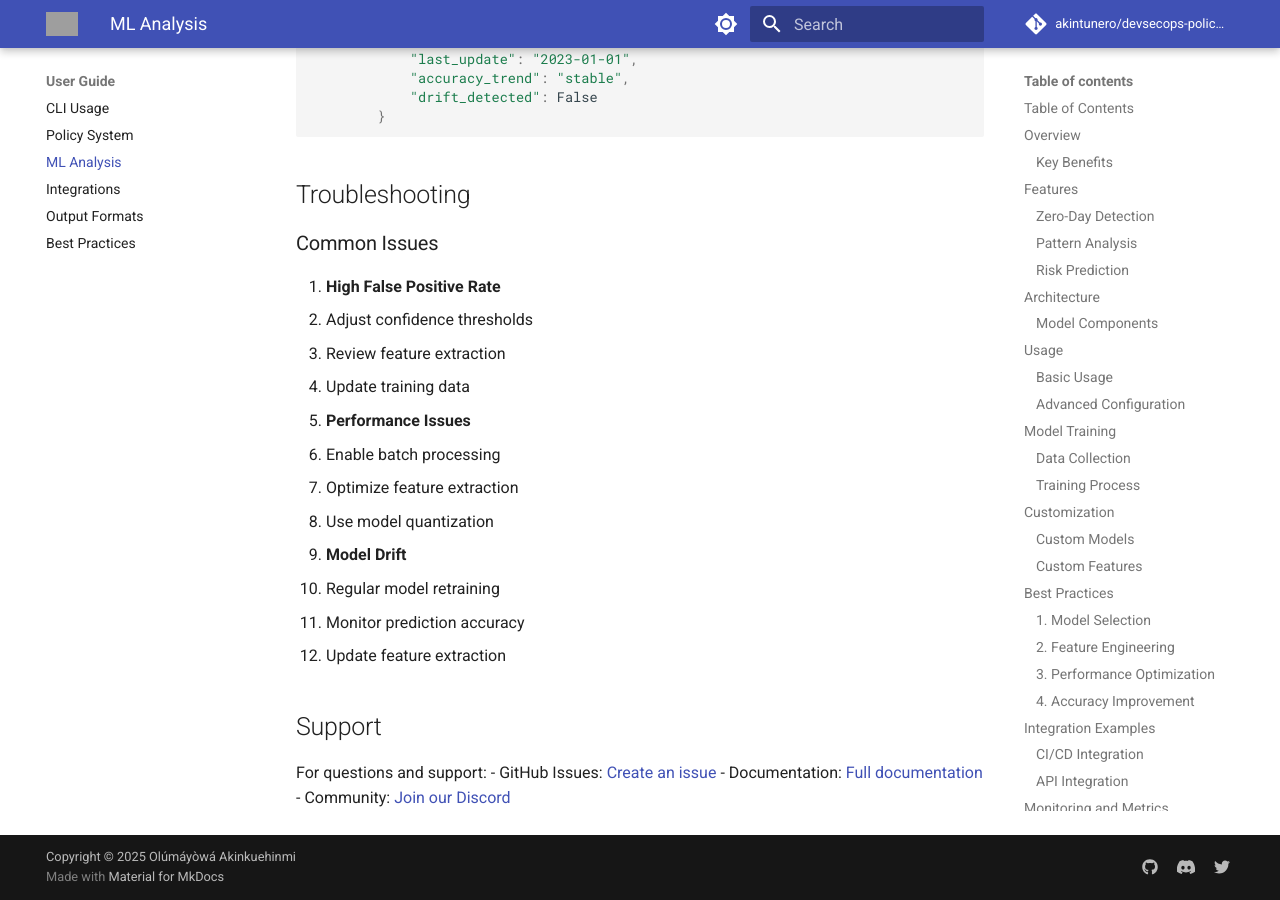
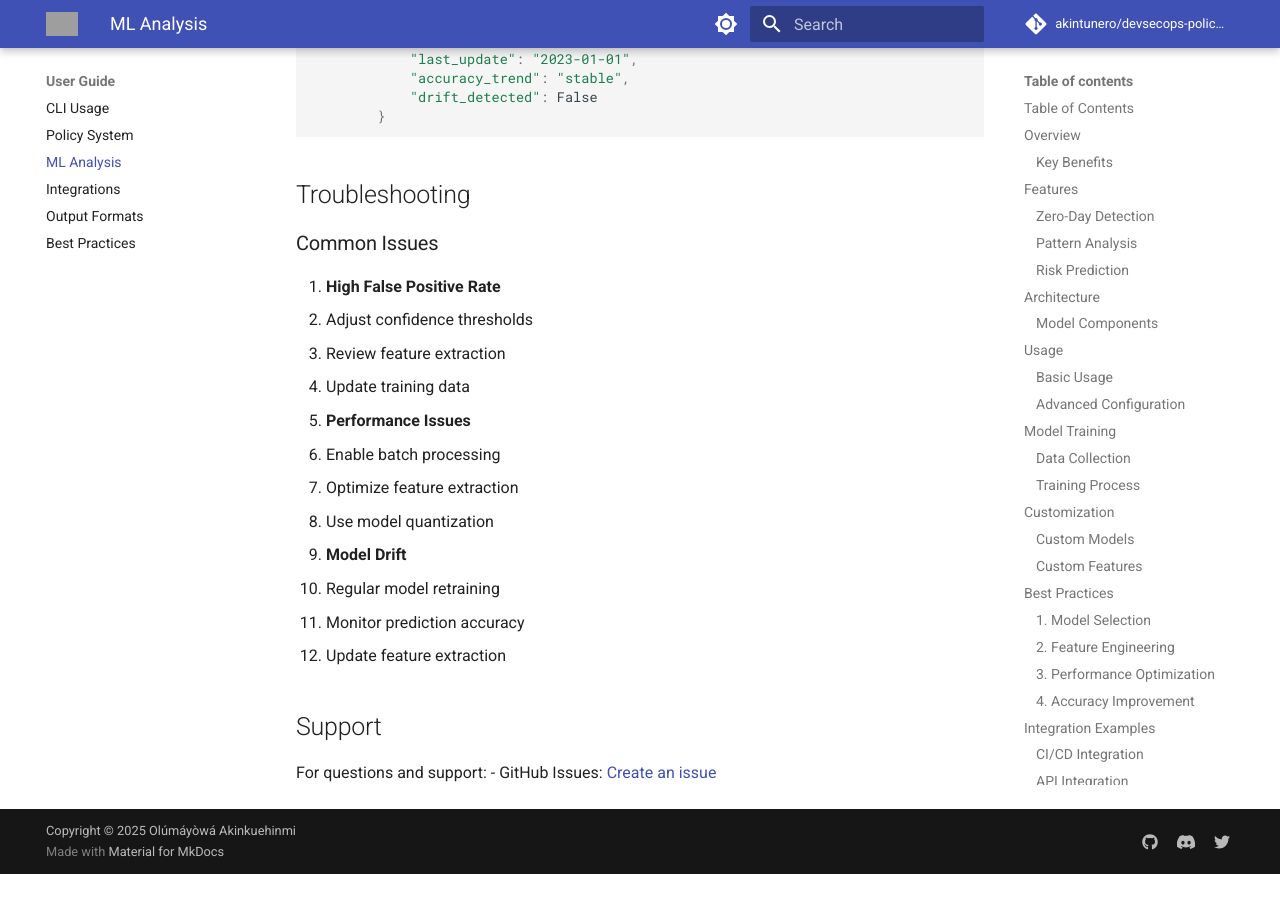
Before and after one commit to akintunero/devsecops-policy-scanner, an MkDocs documentation site: the page built from docs/ml_analysis.md, in a window 1280 px wide and 900 px high, scrolled down 6707 px. Built offline with MkDocs 1.6.1 and Material for MkDocs 9.7.7, drawn with Linux system fonts in a browser that asks for light colours; comment, search, counter and statistics services are not loaded; after the commit the page ends 7581 px from its top, so only the background shows below that; grey boxes are pictures that could not be loaded.

```diff
--- a/docs/ml_analysis.md
+++ b/docs/ml_analysis.md
@@ -331,6 +331,4 @@ class ModelMonitor:
 ## Support
 
 For questions and support:
-- GitHub Issues: [Create an issue](https://github.com/yourusername/dsp-scanner/issues)
-- Documentation: [Full documentation](https://dsp-scanner.readthedocs.io)
-- Community: [Join our Discord](https://discord.gg/dsp-scanner)
+- GitHub Issues: [Create an issue](https://github.com/akintunero/dsp-scanner/issues)
```
